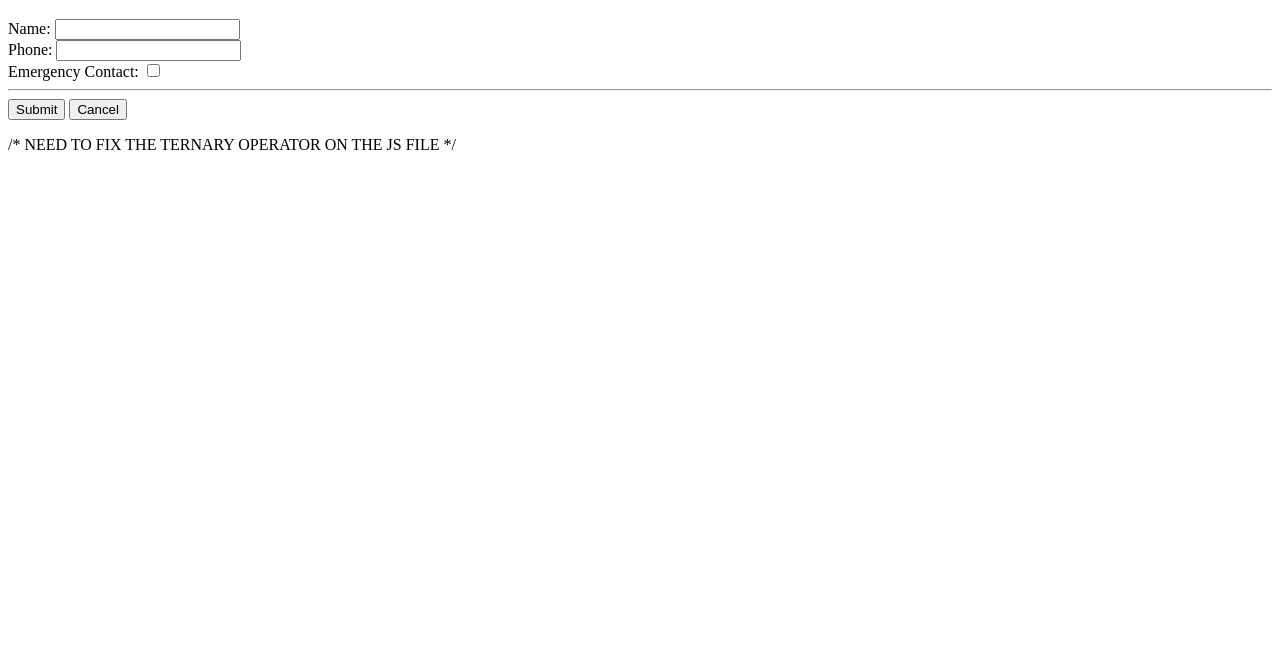
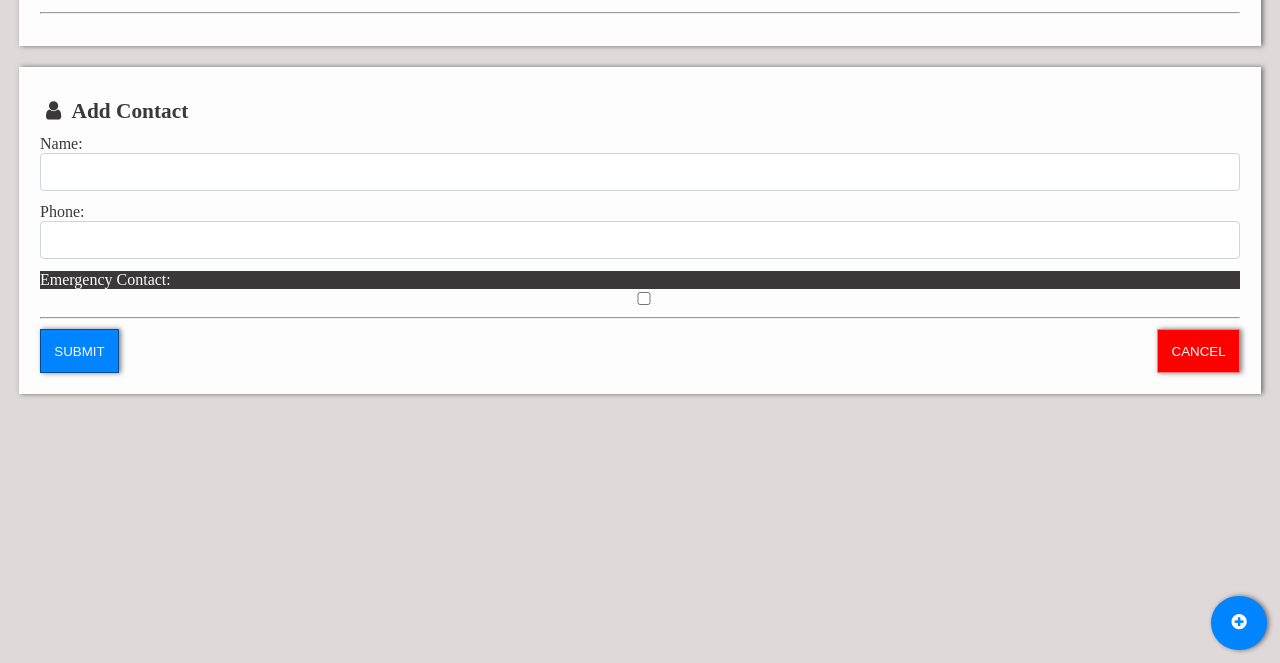
Before and after one commit to flowerpower362/contact-list, a plain HTML site: page index.html in a window 1280 px wide. Shown: the part 137-800 px from the top of the page. Drawn offline with Linux system fonts and the light colour scheme; a web font is replaced by a local one.

Commit message:
last edits as I am studying

```diff
--- a/index.html
+++ b/index.html
@@ -5,7 +5,7 @@
   <meta name="viewport" content="width=device-width, initial-scale=1.0">
   <meta http-equiv="X-UA-Compatible" content="ie=edge">
   <title>Contacts</title>
-  <link rel="stylesheet" href="style.css">
+  <link rel="stylesheet" href="styles.css">
   <link href="https://stackpath.bootstrapcdn.com/font-awesome/4.7.0/css/font-awesome.min.css" rel="stylesheet"
     integrity="sha384-wvfXpqpZZVQGK6TAh5PVlGOfQNHSoD2xbE+QkPxCAFlNEevoEH3Sl0sibVcOQVnN" crossorigin="anonymous">
 
@@ -35,7 +35,7 @@
 
   <main class="container">
 
-    <form class="card mt-1 mb-1" id="new-contact-form" class="" onsubmit="addContact(event)">
+    <form class="card mt-1 mb-1" id="new-contact-form" class="hidden" onsubmit="addContact(event)">
       <div>
         <h4 class="mt-1 mb-1">
           <i class="fa fa-fw fa-user"></i>
@@ -73,7 +73,3 @@
 </body>
 
 </html>
-
-
-
-/* NEED TO FIX THE TERNARY OPERATOR ON THE JS FILE */
--- a/main.js
+++ b/main.js
@@ -11,7 +11,7 @@ let contacts = [];
  */
 
 function addContact(event) {
-  event.preventDefault(); //prevent form from autosubmitting
+  event.preventDefault(); //prevents refreshing of screen
   let form = event.target;
 
   let contact = {
@@ -41,7 +41,9 @@ function saveContacts() {
  * the contacts array to the retrieved array
  */
 function loadContacts() {
-  let storedContacts = JSON.parse(window.localStorage.getItem("contacts"));
+  let storedContacts = JSON.parse(
+    window.localStorage.getItem("contacts")
+  ); /** why does this string have quotations" I don't see this as a named ID in the HTML. I only see it as a named class **/
   if (storedContacts) {
     contacts = storedContacts;
   }
@@ -61,8 +63,9 @@ function drawContacts() {
     contactsTemplate += `
 
     <div class="contact-card mt-1 mb-1  ${
-      contact.emergencyContact ? "Emergency Contact" : "."
-    }">
+      contact.emergencyContact ? "emergency-contact" : ""
+    }
+    ">
 
     <h3 class="mt-1 mb-1">${contact.name}</h3>
     <div class="d-flex space-between">
```
